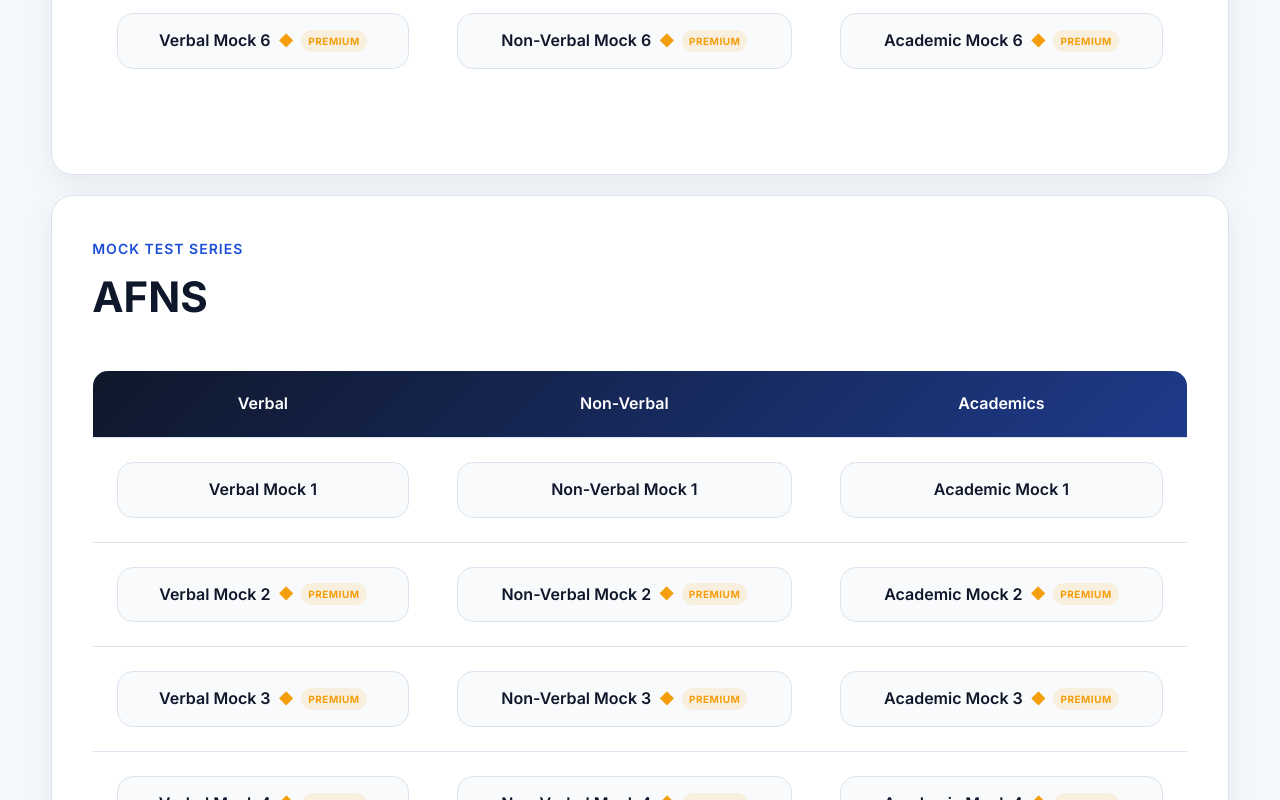
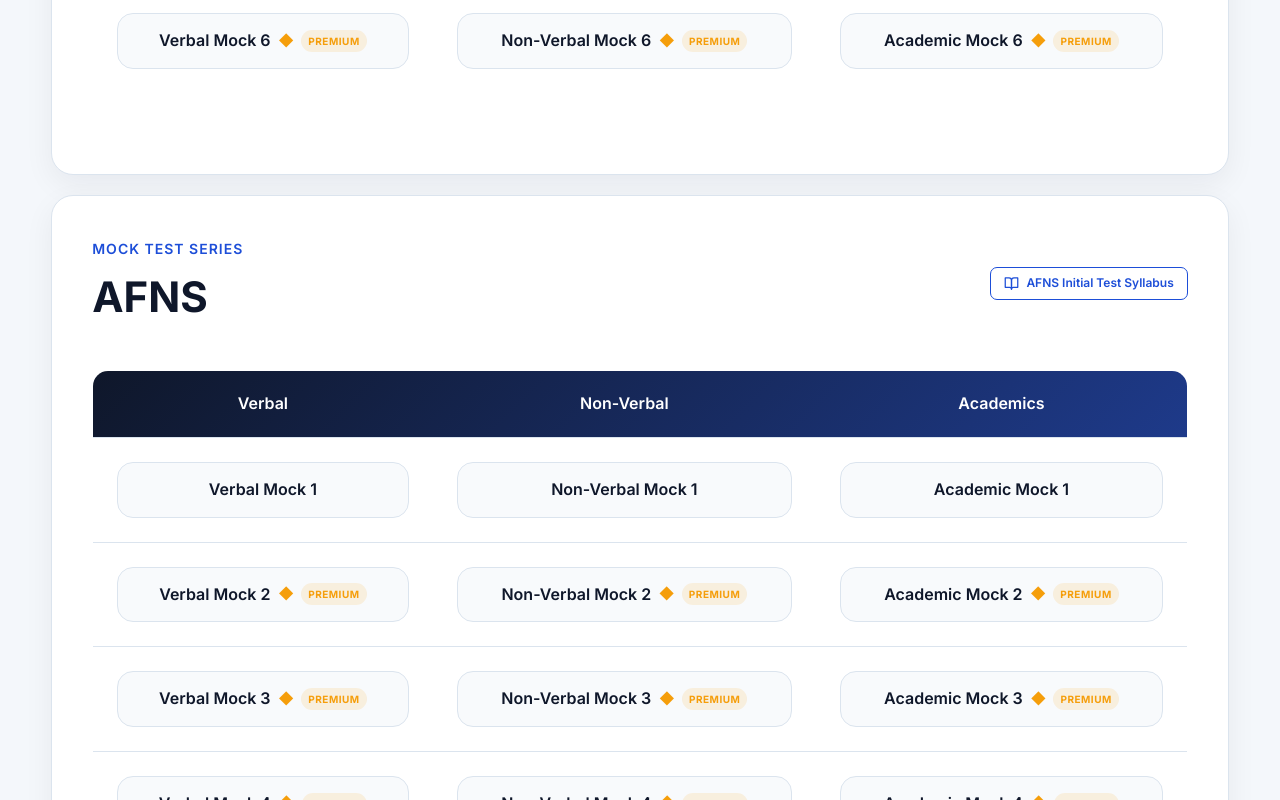
Before and after one commit to examitics/examitics, a React (Vite) app: page /mock in a window 1280 px wide. Shown: the part 1440-2240 px from the top of the page. Built offline with nearby package versions, Linux system fonts and the light colour scheme; no server answers.

Commit message:
afns syllabus section

```diff
--- a/src/App.jsx
+++ b/src/App.jsx
@@ -99,8 +99,8 @@ function App() {
   return (
     <>
       {/* <AuthTest /> */}
-      <SecurityToast />
-      <SecurityProtection />
+      {/* <SecurityToast />
+      <SecurityProtection /> */}
       <AnnouncementBar />
       <ScrollToTop />
 
--- a/src/components/mock/afnsmocksection.jsx
+++ b/src/components/mock/afnsmocksection.jsx
@@ -1,22 +1,66 @@
-import React from "react";
-import { FiClock, FiMonitor, FiCheckCircle } from "react-icons/fi";
+import React, { useState } from "react";
+import { FiBookOpen, FiX } from "react-icons/fi";
 
-import Adsterra728x90 from "../Adsterra728x90";
-import Adsterra300x250 from "../Adsterra300x250";
 import MockTable from "./afnsmocktable";
+import "../../styles/mock.css";
 
 const MockSection = ({ title, examCode }) => {
+  const [showSyllabus, setShowSyllabus] = useState(false);
+
   return (
     <section className="mock-section exa-card">
+
       {/* HEADER */}
       <div className="mock-section-header">
         <div>
-          <span className="mock-section-tag">MOCK TEST SERIES</span>
+          <span className="mock-section-tag">
+            MOCK TEST SERIES
+          </span>
 
           <h2>{title}</h2>
         </div>
+
+        <button
+          type="button"
+          className="afns-syllabus-trigger"
+          onClick={() => setShowSyllabus(true)}
+        >
+          <FiBookOpen />
+          <span>AFNS Initial Test Syllabus</span>
+        </button>
       </div>
+
       {/* TABLE */}
+      {/* <MockTable examCode={examCode} /> */}
+
+      {/* AFNS SYLLABUS IMAGE */}
+      {showSyllabus && (
+        <div
+          className="afns-syllabus-image-overlay"
+          onClick={() => setShowSyllabus(false)}
+        >
+          <div
+            className="afns-syllabus-image-container"
+            onClick={(e) => e.stopPropagation()}
+          >
+            <button
+              type="button"
+              className="afns-syllabus-image-close "
+              onClick={() => setShowSyllabus(false)}
+              aria-label="Close AFNS syllabus"
+            >
+              <FiX />
+            </button>
+
+            <img
+              src="/images/afns-syllabus.png"
+              alt="AFNS Initial Test Syllabus"
+              className="afns-syllabus-image"
+            />
+          </div>
+        </div>
+      )}
+       {/* TABLE */}
       <MockTable examCode={examCode} />
     </section>
   );
--- a/src/styles/mock.css
+++ b/src/styles/mock.css
@@ -360,3 +360,145 @@
   font-size: 14px;
   color: var(--color-warning);
 }
+
+
+
+/* =========================================
+   AFNS SYLLABUS BUTTON
+========================================= */
+
+.afns-syllabus-trigger {
+  display: inline-flex;
+  align-items: center;
+  justify-content: center;
+  gap: 7px;
+
+  padding: 8px 13px;
+
+  background: transparent;
+  color: var(--color-primary);
+
+  border: 1px solid var(--color-primary);
+  border-radius: 7px;
+
+  font-family: inherit;
+  font-size: 12px;
+  font-weight: var(--font-weight-semibold);
+  line-height: 1;
+
+  cursor: pointer;
+  white-space: nowrap;
+
+  transition:
+    background-color var(--transition-normal),
+    color var(--transition-normal),
+    border-color var(--transition-normal),
+    transform var(--transition-normal);
+}
+
+.afns-syllabus-trigger svg {
+  width: 15px;
+  height: 15px;
+
+  flex-shrink: 0;
+}
+
+.afns-syllabus-trigger:hover {
+  background: var(--color-primary);
+  color: #ffffff;
+
+  border-color: var(--color-primary);
+}
+
+.afns-syllabus-trigger:active {
+  transform: translateY(1px);
+}
+
+.afns-syllabus-trigger:focus-visible {
+  outline: 2px solid var(--color-primary);
+  outline-offset: 2px;
+}
+
+
+/* =========================================
+   MOBILE
+========================================= */
+
+@media (max-width: 600px) {
+
+  .afns-syllabus-trigger {
+    padding: 8px 10px;
+  }
+
+  .afns-syllabus-trigger span {
+    display: none;
+  }
+
+  .afns-syllabus-trigger svg {
+    width: 16px;
+    height: 16px;
+  }
+}
+
+.afns-syllabus-image-container {
+  position: relative;
+
+  width: min(1100px, 100%);
+  max-height: 90vh;
+
+  display: flex;
+  align-items: center;
+  justify-content: center;
+
+  background: var(--color-card);
+
+  border: 1px solid var(--color-border);
+  border-radius: var(--radius-md);
+
+  padding: 8px;
+
+  box-shadow: var(--shadow-lg);
+
+  overflow: hidden;
+}
+
+.afns-syllabus-image-close {
+  position: absolute;
+
+  top: 12px;
+  right: 12px;
+
+  z-index: 5;
+
+  width: 34px;
+  height: 34px;
+
+  display: flex;
+  align-items: center;
+  justify-content: center;
+
+  padding: 0;
+
+  background: var(--color-card);
+  color: var(--color-text);
+
+  border: 1px solid var(--color-border);
+  border-radius: 7px;
+
+  font-size: 18px;
+
+  cursor: pointer;
+
+  box-shadow: var(--shadow-sm);
+
+  transition: all var(--transition-normal);
+}
+
+.afns-syllabus-image-close:hover {
+  background: var(--color-card-secondary);
+  color: var(--color-primary);
+
+  border-color: var(--color-primary);
+
+  transform: scale(1.04);
+}
```
Also changed, not shown: 1 other file (tests, documents, lock files or other folders).
